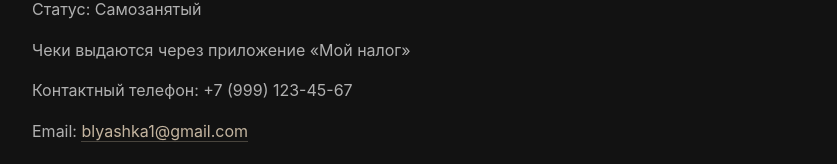
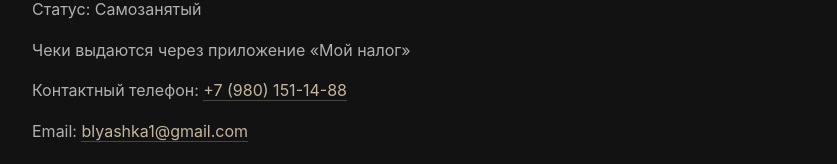
Before and after one commit to blyashka1-web/bar-agency, a Next.js app: page /offer in a window 1280 px wide. Shown: the part 2021-2185 px from the top of the page, without its empty margins (208-1045 px from the left). Built offline with nearby package versions, Linux system fonts and the light colour scheme.

Commit message:
Обновлен номер телефона: +7(980) 151-14-88

```diff
--- a/app/offer/page.tsx
+++ b/app/offer/page.tsx
@@ -71,7 +71,7 @@ export default function OfferPage() {
             <p>ИНН: 772456452113</p>
             <p>Статус: Самозанятый</p>
             <p>Чеки выдаются через приложение «Мой налог»</p>
-            <p>Контактный телефон: +7 (999) 123-45-67</p>
+            <p>Контактный телефон: <a href="tel:+79801511488">+7 (980) 151-14-88</a></p>
             <p>Email: <a href="mailto:blyashka1@gmail.com">blyashka1@gmail.com</a></p>
             <p>Telegram: <a href="https://t.me/lawayasha" target="_blank" rel="noopener noreferrer">@lawayasha</a></p>
           </section>
```
